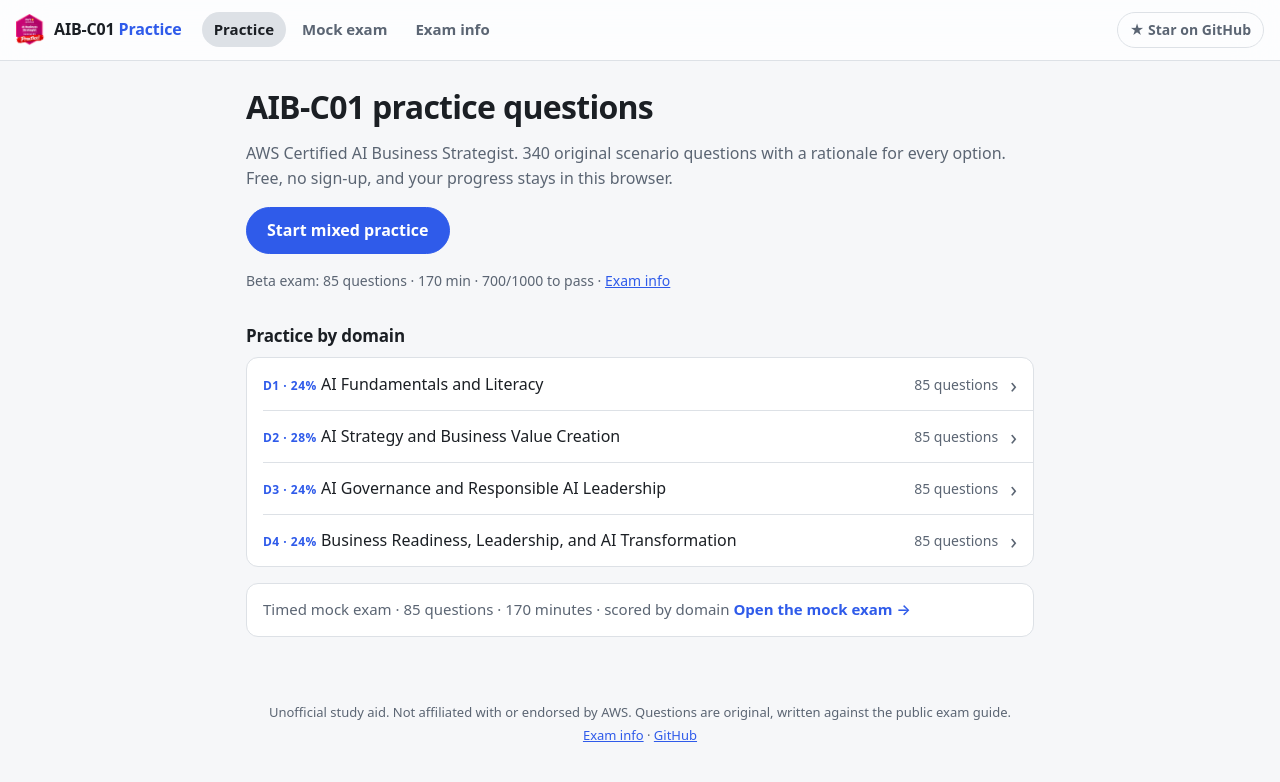
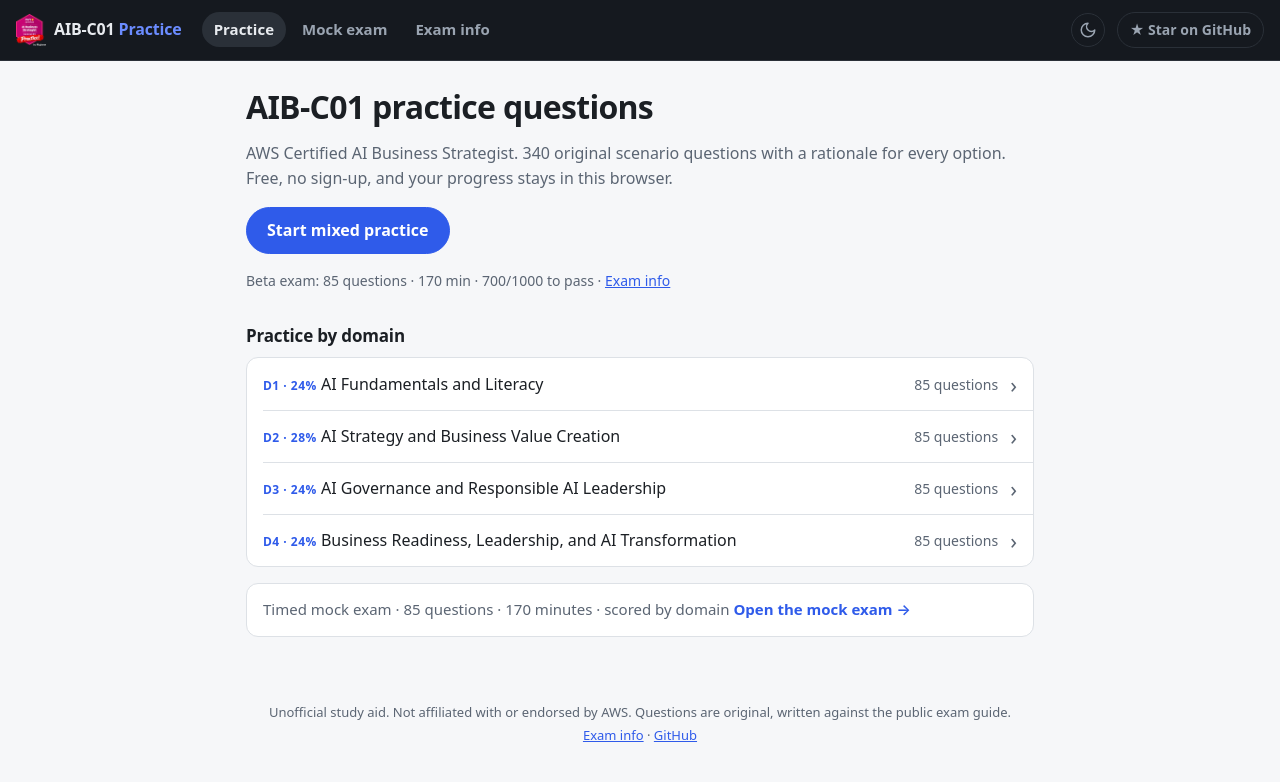
Before and after one commit to zghanw/aws-ai-business-strategist, a plain HTML site: page index.html in a window 1280 px wide. Drawn offline with Linux system fonts and the light colour scheme.

Commit message:
Add light and dark theme toggle that leaves the top bar unchanged

```diff
--- a/app.js
+++ b/app.js
@@ -20,6 +20,7 @@
 const app = document.getElementById('app');
 const timerEl = document.getElementById('timer');
 const endBtn = document.getElementById('end');
+const themeBtn = document.getElementById('theme');
 
 const store = {
   get(k, d) { try { return JSON.parse(localStorage.getItem('aib:' + k)) ?? d; } catch { return d; } },
@@ -33,6 +34,18 @@
 const missedIds = () => store.get('missed', []).filter(id => Q.some(q => q.id === id));
 // Stems are a scenario, a blank line, then the question, like the official practice set.
 const split = s => { const i = s.lastIndexOf('\n\n'); return i < 0 ? ['', s] : [s.slice(0, i), s.slice(i + 2)]; };
+
+// The body follows the system theme until the reader picks one with the header button, which is then remembered.
+function paint(dark, fade) {
+  const root = document.documentElement;
+  if (fade) { root.classList.add('theming'); setTimeout(() => root.classList.remove('theming'), 300); }
+  root.dataset.theme = dark ? 'dark' : 'light';
+  themeBtn.setAttribute('aria-pressed', dark);
+  themeBtn.title = dark ? 'Switch to light theme' : 'Switch to dark theme';
+}
+paint(document.documentElement.dataset.theme === 'dark');
+themeBtn.addEventListener('click', () => { const dark = themeBtn.getAttribute('aria-pressed') !== 'true'; store.set('theme', dark ? 'dark' : 'light'); paint(dark, true); });
+matchMedia('(prefers-color-scheme: dark)').addEventListener('change', e => { if (!store.get('theme')) paint(e.matches, true); });
 
 let S = null; // active session
 let tick = null;
@@ -298,7 +311,7 @@
 });
 
 document.addEventListener('keydown', e => {
-  if (!S || S.view !== 'quiz' || e.ctrlKey || e.metaKey || e.altKey) return;
+  if (!S || S.view !== 'quiz' || e.ctrlKey || e.metaKey || e.altKey || e.target.closest('header')) return;
   const it = S.qs[S.i];
   const k = e.key.toLowerCase(), idx = /^[1-5]$/.test(k) ? +k - 1 : /^[a-e]$/.test(k) ? k.charCodeAt(0) - 97 : -1;
   if (idx >= 0 && idx < it.order.length) pick(it.order[idx]);
--- a/index.html
+++ b/index.html
@@ -11,7 +11,9 @@
 <meta property="og:url" content="https://zghanw.github.io/aws-ai-business-strategist/">
 <meta property="og:image" content="https://zghanw.github.io/aws-ai-business-strategist/docs/social-preview.png">
 <meta name="twitter:card" content="summary_large_image">
+<meta name="theme-color" content="#15191f">
 <link rel="icon" href="docs/logo.png">
+<script>{ let t; try { t = JSON.parse(localStorage.getItem('aib:theme')); } catch {} document.documentElement.dataset.theme = t || (matchMedia('(prefers-color-scheme: dark)').matches ? 'dark' : 'light'); }</script>
 <link rel="stylesheet" href="style.css">
 </head>
 <body>
@@ -20,6 +22,10 @@
   <nav aria-label="Main"><a href="#/">Practice</a><a href="#/mock">Mock exam</a><a href="#/info">Exam info</a></nav>
   <span id="timer" aria-live="off"></span>
   <button class="btn" id="end" data-act="finish" hidden></button>
+  <button class="icon" id="theme" type="button" aria-label="Dark theme" aria-pressed="false">
+    <svg class="moon" viewBox="0 0 24 24" aria-hidden="true"><path d="M12 3a6 6 0 0 0 9 9 9 9 0 1 1-9-9Z"/></svg>
+    <svg class="sun" viewBox="0 0 24 24" aria-hidden="true"><circle cx="12" cy="12" r="4"/><path d="M12 2v2M12 20v2M4.93 4.93l1.41 1.41M17.66 17.66l1.41 1.41M2 12h2M20 12h2M6.34 17.66l-1.41 1.41M19.07 4.93l-1.41 1.41"/></svg>
+  </button>
   <a class="gh" href="https://github.com/zghanw/aws-ai-business-strategist" target="_blank" rel="noopener" aria-label="Star on GitHub">★<span> Star on GitHub</span></a>
 </header>
 <main id="app"></main>
--- a/style.css
+++ b/style.css
@@ -3,17 +3,21 @@
   --accent: #2f5bea; --accent-ink: #fff; --ok: #1a7f4b; --ok-bg: #e6f4ec; --bad: #b42318; --bad-bg: #fdecea;
   --flag: #b25e00; --glass: rgb(255 255 255 / .72);
   --ease: cubic-bezier(.2, .8, .2, 1);
+  color-scheme: light;
 }
-@media (prefers-color-scheme: dark) {
-  :root {
-    --bg: #0f1216; --card: #181c22; --ink: #e8ebef; --muted: #9aa4b1; --line: #2a3038;
-    --accent: #6b8cff; --accent-ink: #0f1216; --ok: #5bd394; --ok-bg: #12291d; --bad: #ff8a80; --bad-bg: #2e1614;
-    --flag: #ffb454; --glass: rgb(24 28 34 / .72);
-  }
+/* index.html sets data-theme before first paint: the saved choice, else the system theme.
+   The header always takes the dark tokens, so the top bar looks the same in both themes. */
+:root[data-theme="dark"], header {
+  --bg: #0f1216; --card: #181c22; --ink: #e8ebef; --muted: #9aa4b1; --line: #2a3038;
+  --accent: #6b8cff; --accent-ink: #0f1216; --ok: #5bd394; --ok-bg: #12291d; --bad: #ff8a80; --bad-bg: #2e1614;
+  --flag: #ffb454; --glass: rgb(24 28 34 / .72);
+  color-scheme: dark;
 }
 /* Solid bars and firmer edges for people who ask for less transparency or more contrast. */
-@media (prefers-reduced-transparency: reduce), (prefers-contrast: more) { :root { --glass: var(--card); } }
-@media (prefers-contrast: more) { :root { --line: #767f8c; } }
+@media (prefers-reduced-transparency: reduce), (prefers-contrast: more) { :root, :root[data-theme], header { --glass: var(--card); } }
+@media (prefers-contrast: more) { :root, :root[data-theme], header { --line: #767f8c; } }
+/* Fade colors while the theme flips, so the brightness change isn't a hard cut. */
+.theming, .theming * { transition: background-color .25s, border-color .25s, color .25s !important; }
 * { box-sizing: border-box; }
 /* 100% keeps the reader's own text size setting; sizes below are in rem so they scale with it. */
 body { margin: 0; background: var(--bg); color: var(--ink); font: 100%/1.55 system-ui, -apple-system, "Segoe UI", Roboto, sans-serif; -webkit-tap-highlight-color: transparent; }
@@ -35,6 +39,13 @@
 header a.gh { font-size: .875rem; font-weight: 600; color: var(--muted); border: 1px solid var(--line); border-radius: 980px; padding: 6px 12px; transition: color .15s, border-color .15s; }
 header a.gh:hover { color: var(--ink); border-color: var(--accent); }
 #timer.low { color: var(--bad); }
+/* Over a light body the translucent bar would turn gray, so it goes solid in the color it has over the dark body. */
+:root:not([data-theme="dark"]) header { background: color-mix(in srgb, var(--card) 72%, var(--bg)); }
+header .icon { display: grid; place-items: center; width: 34px; height: 34px; padding: 0; border: 1px solid var(--line); border-radius: 50%; background: none; color: var(--muted); cursor: pointer; transition: color .15s, border-color .15s; }
+header .icon:hover { color: var(--ink); border-color: var(--accent); }
+header .icon svg { width: 18px; height: 18px; fill: none; stroke: currentColor; stroke-width: 2; stroke-linecap: round; stroke-linejoin: round; }
+/* The button shows where it takes you: a moon in the light theme, a sun in the dark theme. */
+:root[data-theme="dark"] #theme .moon, :root:not([data-theme="dark"]) #theme .sun { display: none; }
 main { max-width: 820px; margin: 0 auto; padding: 28px 16px 48px; }
 footer { text-align: center; color: var(--muted); font-size: .8125rem; line-height: 1.8; padding: 0 16px 32px; }
 main a, footer a { color: var(--accent); }
```
Also changed, not shown: docs/screenshots/home-dark.png, docs/screenshots/home-light.png, docs/screenshots/mock-dark.png, docs/screenshots/mock-light.png, docs/screenshots/question-dark.png, docs/screenshots/question-light.png, docs/screenshots/results-dark.png, docs/screenshots/results-light.png.
